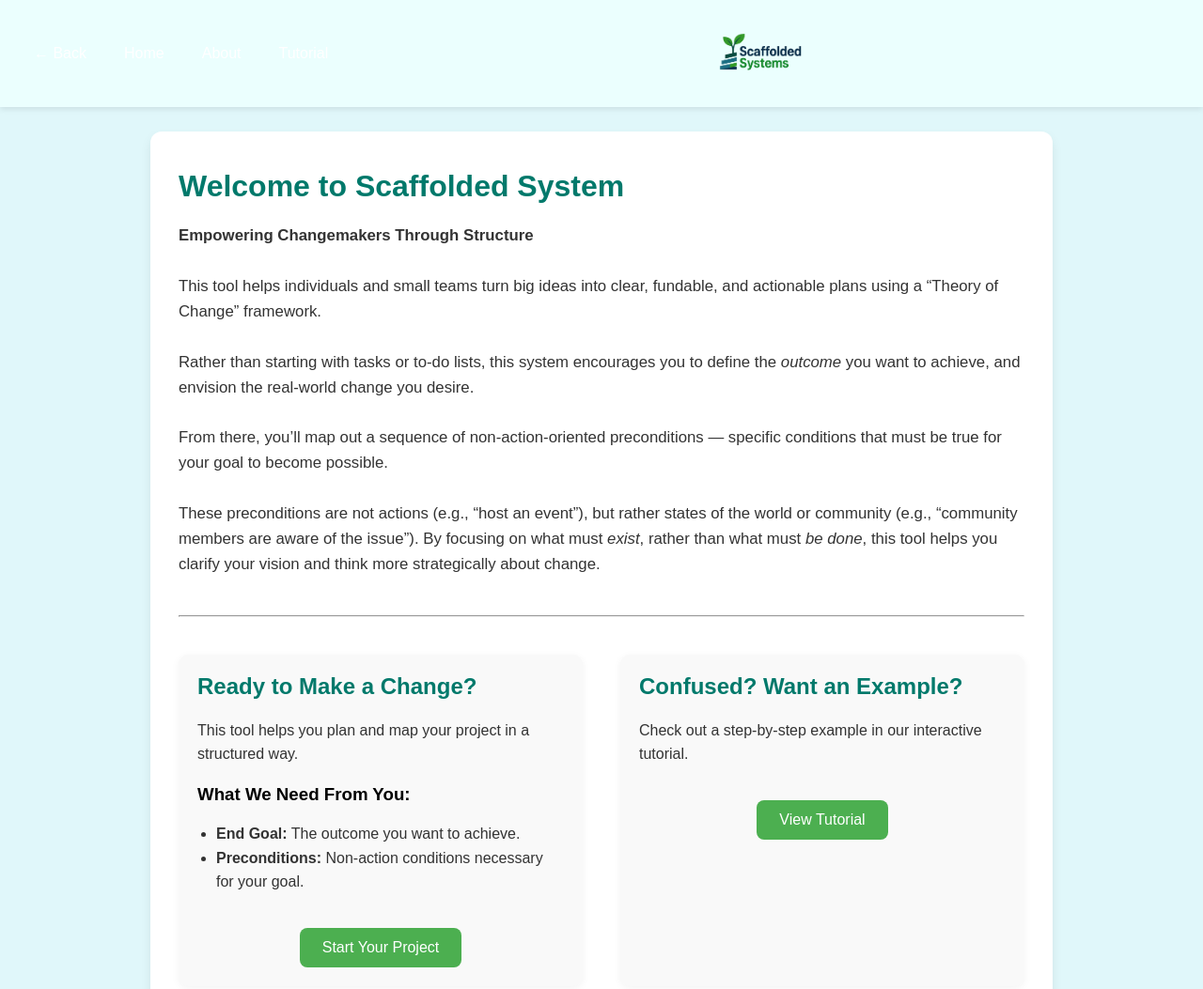
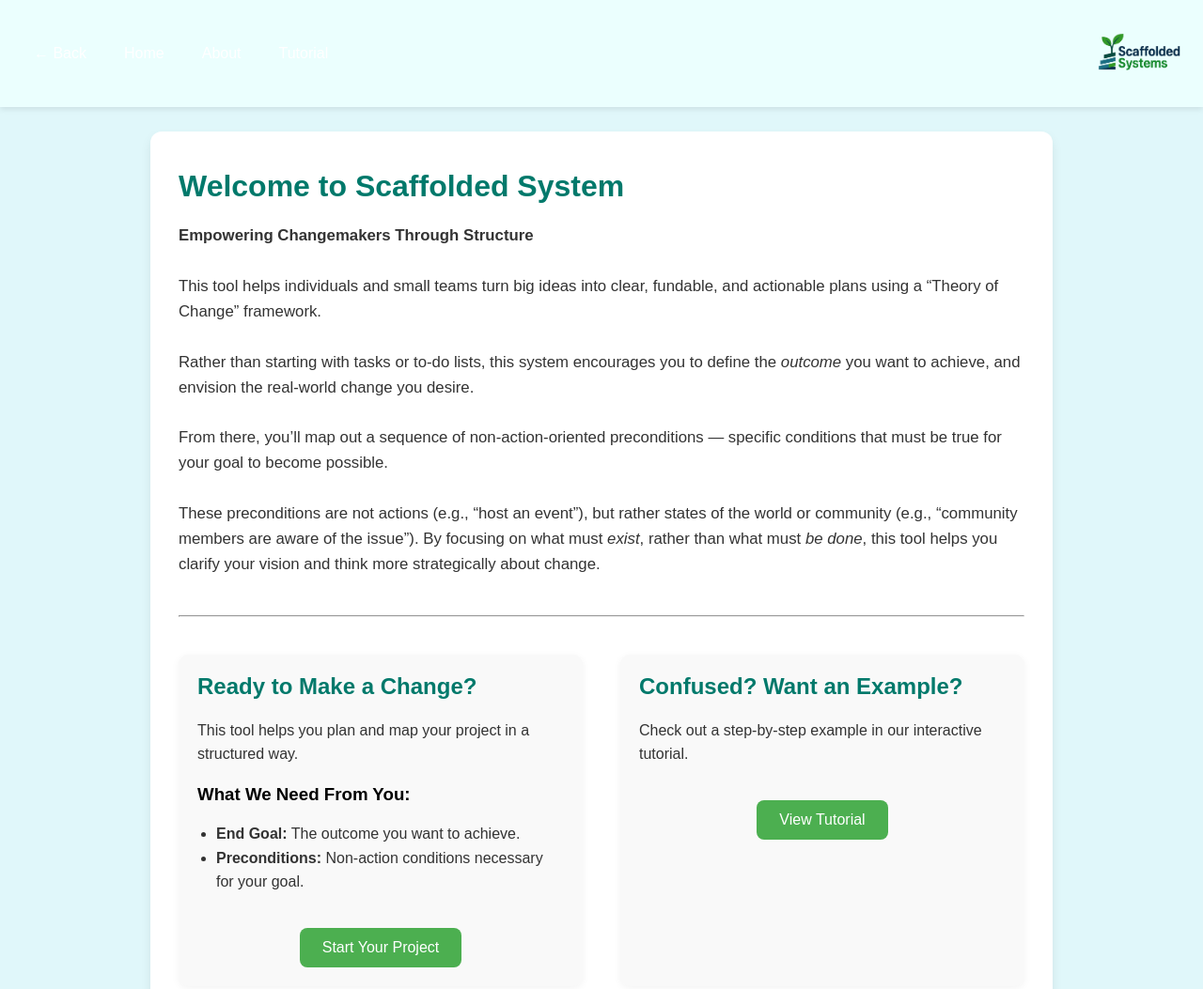
Before and after one commit to djohnsen21/scaffolded_systems, a plain HTML site: page index.html in a window 1280 px wide. Shown: the top 1053 px of the page at 94% size. Drawn offline with Linux system fonts and the light colour scheme.

Commit message:
light changes

```diff
--- a/scaffoldedstyles.css
+++ b/scaffoldedstyles.css
@@ -221,9 +221,11 @@ body {
   background: rgba(255,255,255,0.2);
 }
 
-.nav-logo {
-  flex-grow: 1;
-  text-align: center;
+#nav-logo {
+  height: 100%;
+  max-height: 100%;
+  object-fit: contain;
+  padding: 5px 20px;
 }
 
 .nav-logo img {
```
